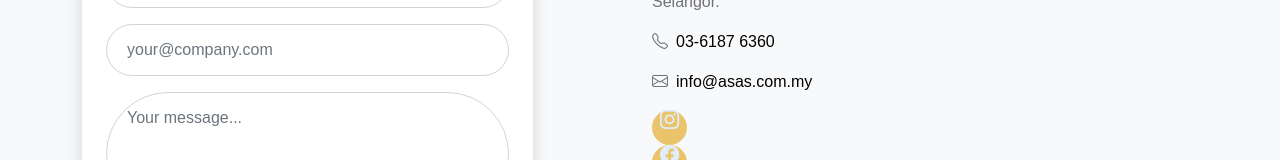
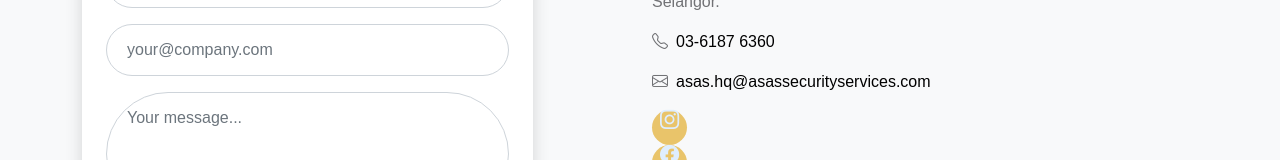
Before and after one commit to nrlmdhah/asas, a plain HTML site: page index.html in a window 1280 px wide. Shown: the part 2563-2723 px from the top of the page. Drawn offline with Linux system fonts and the light colour scheme; a web font is replaced by a local one.

Commit message:
Update index.html

```diff
--- a/index.html
+++ b/index.html
@@ -176,7 +176,7 @@
             <h2>Contact Details</h2>
             <p><i class="bi-geo-alt me-2"></i>No.76-1 Jalan Prima SG3, Taman Prima Sri Gombak, 68100 Batu Caves, Selangor.</p>
             <p><i class="bi-telephone me-2"></i><a class="contact-link" href="tel:0361876360">03-6187 6360</a></p>
-            <p><i class="bi-envelope me-2"></i><a class="contact-link" href="mailto:info@asas.com.my">info@asas.com.my</a></p>
+            <p><i class="bi-envelope me-2"></i><a class="contact-link" href="mailto:info@asas.com.my">asas.hq@asassecurityservices.com</a></p>
             <div class="mt-3">
               <a class="social-icon-link bi-instagram" href="#"></a>
               <a class="social-icon-link bi-facebook" href="#"></a>
```
